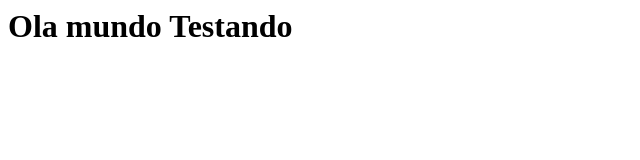
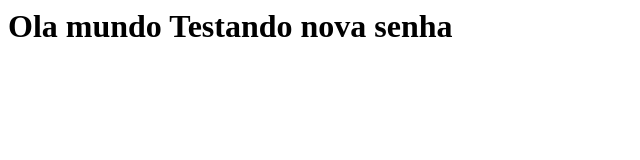
Before and after one commit to dhyonynha/Projetonovo, a plain HTML site: page index.html in a window 1280 px wide. Shown: the whole page, without its empty margins (0-640 px from the left). Drawn offline with Linux system fonts and the light colour scheme.

Commit message:
Alteracao feita hoje
Testando

```diff
--- a/index.html
+++ b/index.html
@@ -1,4 +1,4 @@
 <html>
 
-<h1>Ola mundo Testando</h1>
+<h1>Ola mundo Testando nova senha</h1>
 </html>
```
